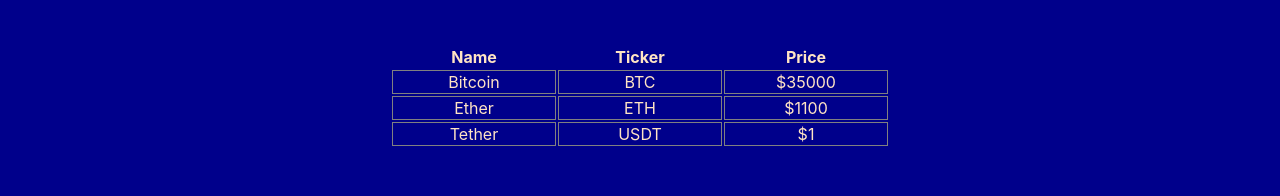
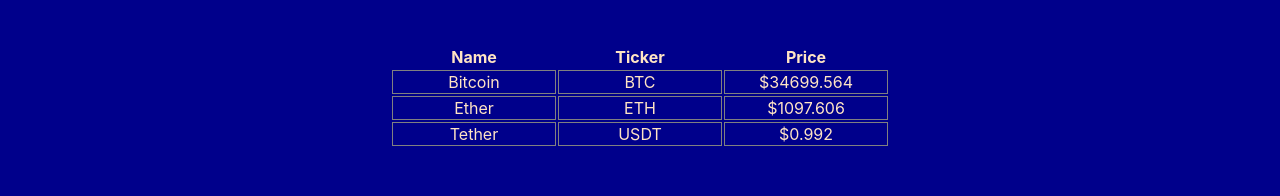
Before and after one commit to samigabor/exchange-agregator, a React (Create React App) app: page / in a window 1280 px wide. Shown: the part 137-333 px from the top of the page. Built offline with nearby package versions, Linux system fonts and the light colour scheme.

Commit message:
randomly update the price every second

```diff
--- a/src/components/Coin/Coin.jsx
+++ b/src/components/Coin/Coin.jsx
@@ -1,14 +1,30 @@
 import React, { Component } from 'react'
 import PropTypes from 'prop-types';
 
+export default class Coin extends Component {
+  constructor(props) {
+    super(props);
 
-export default class Coin extends Component {
+    this.state = {
+      price: this.props.price
+    }
+  }
+
+  componentDidMount() {
+    setInterval(() => this.refreshPrice(), 1000);
+  }
+
+  refreshPrice = () => {
+    const randomPercentage = 0.995 + Math.random() * 0.01;
+    this.setState((state) => ({ price: Math.round(state.price * randomPercentage * 1000) / 1000 }));
+  }
+
   render() {
     return (
       <tr>
         <td>{ this.props.name }</td>
         <td>{ this.props.ticker }</td>
-        <td>${ this.props.price }</td>
+        <td>${ this.state.price }</td>
       </tr>
     )
   }
```
Also changed, not shown: 1 other file (tests, documents, lock files or other folders).
